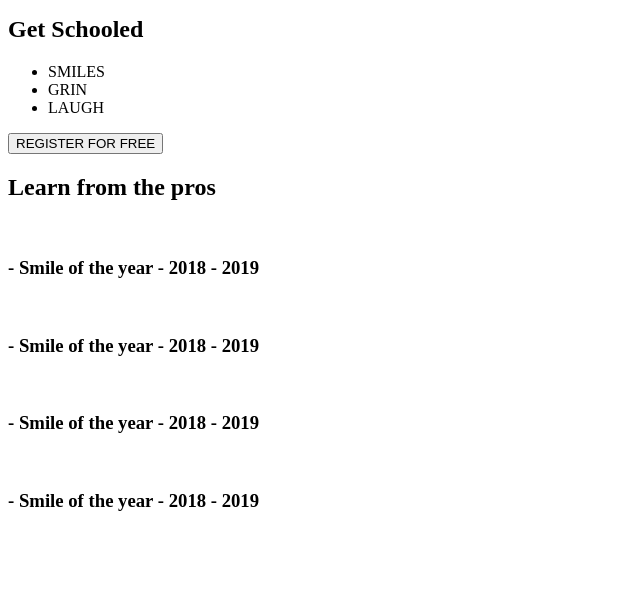
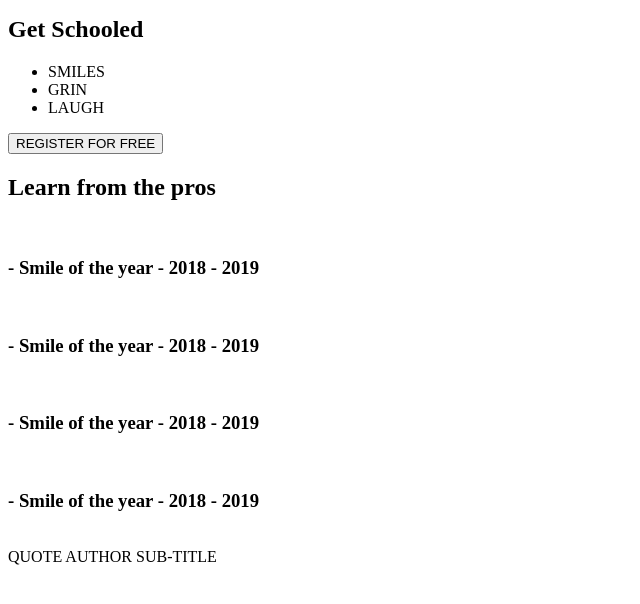
Before and after one commit to JP-Mbaka/alx_html_css, a plain HTML site: page html_advanced/index.html in a window 1280 px wide. Shown: the part 48-652 px from the top of the page, without its empty margins (0-640 px from the left). Drawn offline with Linux system fonts and the light colour scheme.

Commit message:
Task 3 done

```diff
--- a/html_advanced/index.html
+++ b/html_advanced/index.html
@@ -58,6 +58,16 @@
                     </div>
                 </diV>
             </section>
+            <section>
+                <article>
+                    <img />
+                    <div>
+                        <span>QUOTE</span>
+                        <span>AUTHOR</span>
+                        <span>SUB-TITLE</span>
+                    </div>
+                </article>
+            </section>
         </main>
     </body>
 </html>
```
